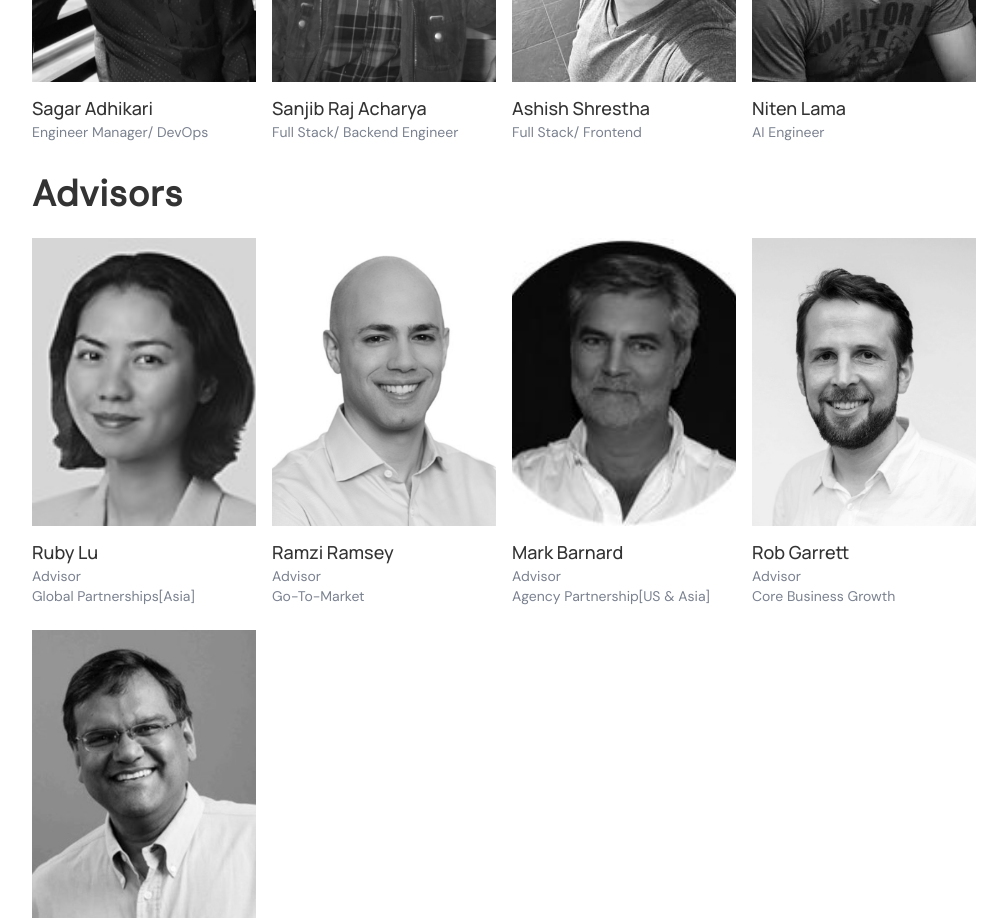
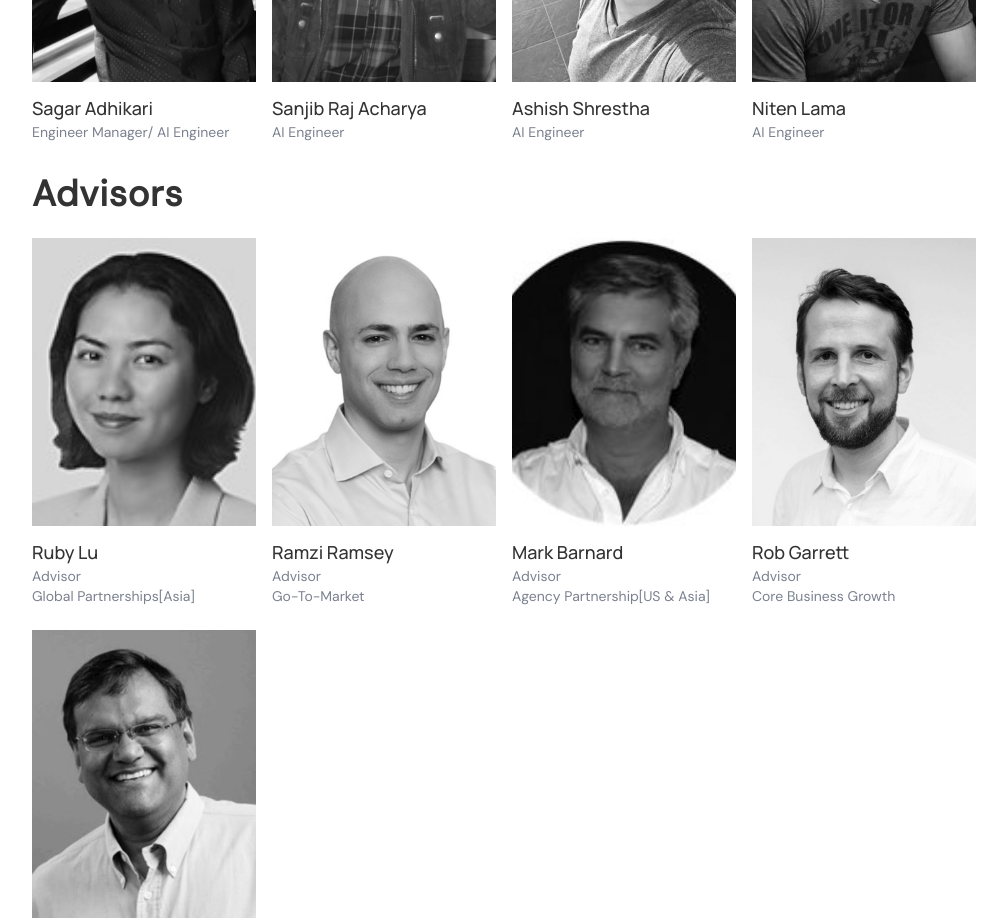
Before and after one commit to SushanGhimire/asmi-website, a React (Create React App) app: page /about in a window 1280 px wide. Shown: the part 1140-2062 px from the top of the page, without its empty margins (136-1143 px from the left). Built offline with nearby package versions, Linux system fonts and the light colour scheme.

Commit message:
team memebers updated

```diff
--- a/src/components/website/about/integrate/TeamMembers.jsx
+++ b/src/components/website/about/integrate/TeamMembers.jsx
@@ -34,17 +34,17 @@ function TeamMembers() {
     {
       name: "Sagar Adhikari",
       img: sagar,
-      position: "Engineer Manager/ DevOps",
+      position: "Engineer Manager/ AI Engineer",
     },
     {
       name: "Sanjib Raj Acharya",
       img: sanjib,
-      position: "Full Stack/ Backend Engineer",
+      position: "AI Engineer",
     },
     {
       name: "Ashish Shrestha",
       img: ashish,
-      position: "Full Stack/ Frontend",
+      position: "AI Engineer",
     },
     {
       name: "Niten Lama",
@@ -124,7 +124,7 @@ function TeamMembers() {
         data-aos-delay="600"
       >
         {teams.map((data, index) => {
-          const { name, position, img } = data;
+          const { name, position, img, des } = data;
           return (
             <div key={index} className="">
               <div className="w-full h-72">
```
